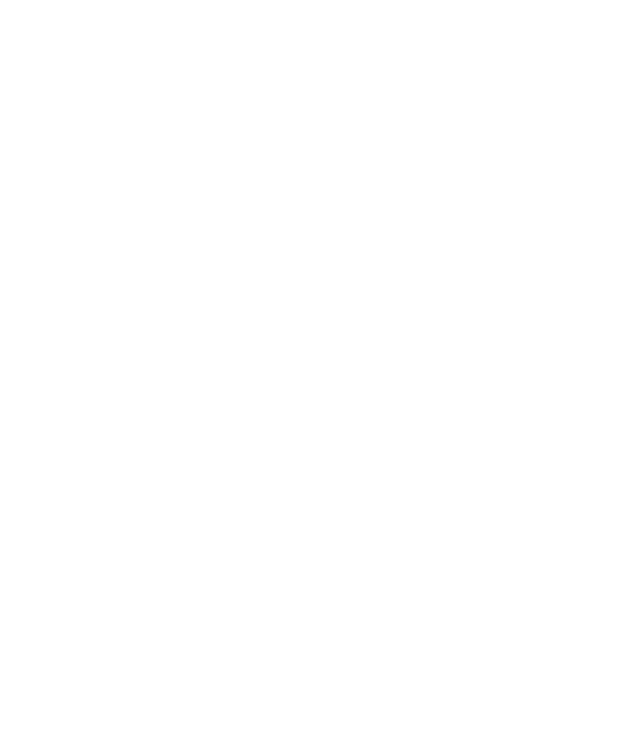
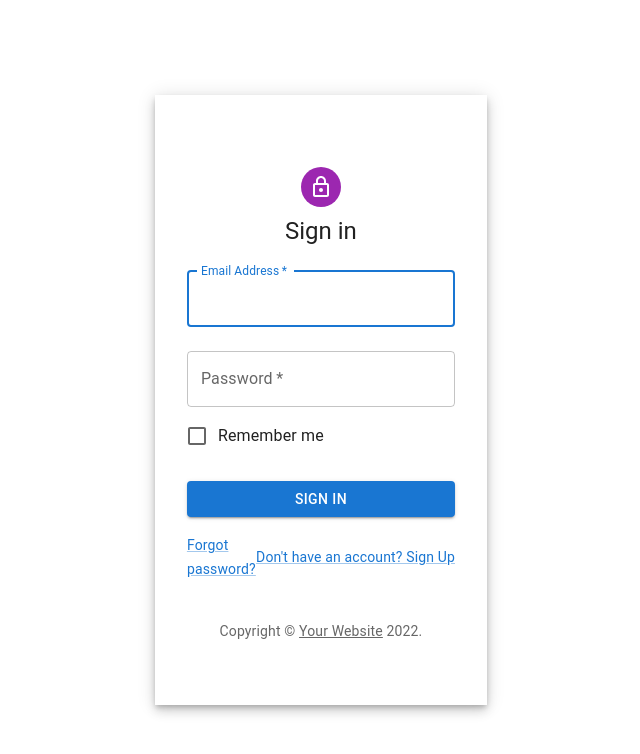
Before and after one commit to Quarantin33/PersonalProject-Ecommerce, a React (Create React App) app: page /prueba in a window 1280 px wide. Before the commit this address had no page. Shown: the top 754 px of the page, without its empty margins (310-950 px from the left). Built offline with nearby package versions, Linux system fonts and the light colour scheme; the HTML template or start-up script is replaced by a standard one.

Commit message:
View products details

```diff
--- a/src/App.css
+++ b/src/App.css
@@ -1,5 +1,8 @@
+/* @import url('https://fonts.googleapis.com/css2?family=Roboto+Condensed&display=swap'); */
+
 .App {
   text-align: center;
+  /* font-family: 'Roboto Condensed', sans-serif; */
 }
 
 .App-logo {
--- a/src/App.js
+++ b/src/App.js
@@ -1,4 +1,4 @@
-import "./App.css";
+// import "./App.css";
 import { BrowserRouter } from "react-router-dom";
 import AppRoutes from "./components/AppRoutes";
 
--- a/src/components/AppRoutes.jsx
+++ b/src/components/AppRoutes.jsx
@@ -1,13 +1,18 @@
 import React from "react";
 import { Routes, Route } from "react-router-dom";
 import LogIn from "../pages/LogIn";
+import LogPrueba from "../pages/LogPrueba";
+import ProductDetails from "../pages/ProductDetails";
 import Products from "../pages/Products";
 
 const AppRoutes = () => {
+
   return (
         <Routes>
           <Route index element={<LogIn />} />
+          <Route path="/prueba" element={<LogPrueba />} />
           <Route path="/products" element={<Products />} />
+          <Route path="/products/:productId" element={<ProductDetails />} />
         </Routes>
   );
 };
--- a/src/components/CardProduct.jsx
+++ b/src/components/CardProduct.jsx
@@ -1,11 +1,25 @@
-import * as React from 'react';
+import React, { useRef } from 'react';
 import Card from '@mui/material/Card';
 import CardContent from '@mui/material/CardContent';
 import CardMedia from '@mui/material/CardMedia';
 import Typography from '@mui/material/Typography';
 import { Button, CardActionArea, CardActions } from '@mui/material';
+import { useLocation, useNavigate } from 'react-router-dom';
 
-const CardProduct = ({image, title, price}) => {
+const CardProduct = ({id, image, title, price}) => {
+
+  const btnRef = useRef();
+  const location = useLocation();
+  const navigate = useNavigate();
+
+  const handleClick = () => {
+    const sufixUrl = `${location.pathname}/${btnRef.current.id}`
+    // products/id
+    // console.log(sufixUrl);
+
+    navigate(sufixUrl);
+  }
+
   return (
     <Card sx={{ maxWidth: 345 }}>
       <CardActionArea>
@@ -25,8 +39,8 @@ const CardProduct = ({image, title, price}) => {
         </CardContent>
       </CardActionArea>
       <CardActions>
-        <Button size="small" color="primary">
-          SHOW MORE...
+        <Button size="small" color="primary" onClick={handleClick} id={id} ref={btnRef}>
+          VIEW DETAILS...
         </Button>
       </CardActions>
     </Card>
--- a/src/components/GridProduct.jsx
+++ b/src/components/GridProduct.jsx
@@ -5,6 +5,7 @@ import CardProduct from "./CardProduct";
 import axiosService from "../services/axiosService";
 
 const GridProduct = ({ products, setProducts }) => {
+
   useEffect(() => {
     (async () => {
       const response = await axiosService.getAllProducts();
@@ -23,7 +24,7 @@ const GridProduct = ({ products, setProducts }) => {
         sx={{ padding: 2 }}
       >
         {products.map((prod, index) => (
-          <Grid key={index} item xs={3}>
+          <Grid key={index} item xs={4}>
             <CardProduct
               id={prod.id}
               image={prod.image}
--- /dev/null
+++ b/src/components/ProductContainer.css
@@ -0,0 +1,50 @@
+@import url('https://fonts.googleapis.com/css2?family=Roboto+Condensed&display=swap');
+
+.container {
+    height: 100vh;
+    min-height: 100%;
+    background: #ced4da ;
+    display: flex;
+    flex-direction: row;
+    justify-content: center;
+}
+
+.image-product {
+    height: 500px;
+    justify-content: center;
+}
+
+.image-item {
+    margin-top: 20px;
+    display: flex;
+    align-items: center;
+    height: 600px;
+    box-sizing: border-box;
+    margin-right: 180px;
+}
+
+.description-item {
+    font-family: 'Roboto Condensed', sans-serif;
+    width: 30%;
+    align-self: center;
+}
+
+div {
+    text-align: justify;
+    display: inline-block;
+    align-self: center;
+}
+
+h3 {
+    color: #228be6;
+}
+
+p {
+    font-weight: 600;
+    font-size: larger;
+    color: #228be6;
+}
+
+b {
+    color: #60676f;
+}
--- /dev/null
+++ b/src/components/ProductContainer.jsx
@@ -0,0 +1,20 @@
+import React from 'react'
+import "./ProductContainer.css"
+
+const ProductContainer = ({ id, image, title, price, description, category }) => {
+  return (
+    <div className='container'>
+        <div className='image-item'>
+            <img className='image-product' src={image} alt={title}/>
+        </div>
+        <div className='description-item'>
+            <h1>{title}</h1>
+            <h3><b>Category: </b>{category}</h3>
+            <div>{description}</div>
+            <p><b>Price: </b>${price}</p>
+        </div>
+    </div>
+  )
+}
+
+export default ProductContainer
--- a/src/pages/LogIn.jsx
+++ b/src/pages/LogIn.jsx
@@ -62,7 +62,7 @@ export default function SignInSide() {
 
   return (
     <ThemeProvider theme={theme}>
-      <Grid container component="main" sx={{ height: "100vh" }}>
+      {/* <Grid container component="main" sx={{ height: "100vh" }}>
         <CssBaseline />
         <Grid
           item
@@ -71,7 +71,7 @@ export default function SignInSide() {
           md={7}
           sx={{
             backgroundImage:
-              "url(https://taktic.es/wp-content/uploads/2020/02/ventajas-del-ecommerce.jpg.webp)",
+              "url(https://st.depositphotos.com/2117297/2191/i/450/depositphotos_21915909-stock-photo-attractive-woman-shopping.jpg)",
             backgroundRepeat: "no-repeat",
             backgroundColor: (t) =>
               t.palette.mode === "light"
@@ -151,6 +151,88 @@ export default function SignInSide() {
             </Box>
           </Box>
         </Grid>
+      </Grid> */}
+      <Grid container component="main" sx={{ height: '100vh' }}>
+        <CssBaseline />
+        <Grid
+          item
+          xs={false}
+          sm={4}
+          md={7}
+          sx={{
+            backgroundImage: 'url(https://source.unsplash.com/random)',
+            backgroundRepeat: 'no-repeat',
+            backgroundColor: (t) =>
+              t.palette.mode === 'light' ? t.palette.grey[50] : t.palette.grey[900],
+            backgroundSize: 'cover',
+            backgroundPosition: 'center',
+          }}
+        />
+        <Grid item xs={12} sm={8} md={5} component={Paper} elevation={6} square>
+          <Box
+            sx={{
+              my: 8,
+              mx: 4,
+              display: 'flex',
+              flexDirection: 'column',
+              alignItems: 'center',
+            }}
+          >
+            <Avatar sx={{ m: 1, bgcolor: 'secondary.main' }}>
+              <LockOutlinedIcon />
+            </Avatar>
+            <Typography component="h1" variant="h5">
+              Sign in
+            </Typography>
+            <Box component="form" noValidate onSubmit={handleSubmit} sx={{ mt: 1 }}>
+              <TextField
+                margin="normal"
+                required
+                fullWidth
+                id="email"
+                label="Email Address"
+                name="email"
+                autoComplete="email"
+                autoFocus
+              />
+              <TextField
+                margin="normal"
+                required
+                fullWidth
+                name="password"
+                label="Password"
+                type="password"
+                id="password"
+                autoComplete="current-password"
+              />
+              <FormControlLabel
+                control={<Checkbox value="remember" color="primary" />}
+                label="Remember me"
+              />
+              <Button
+                type="submit"
+                fullWidth
+                variant="contained"
+                sx={{ mt: 3, mb: 2 }}
+              >
+                Sign In
+              </Button>
+              <Grid container>
+                <Grid item xs>
+                  <Link href="#" variant="body2">
+                    Forgot password?
+                  </Link>
+                </Grid>
+                <Grid item>
+                  <Link href="#" variant="body2">
+                    {"Don't have an account? Sign Up"}
+                  </Link>
+                </Grid>
+              </Grid>
+              <Copyright sx={{ mt: 5 }} />
+            </Box>
+          </Box>
+        </Grid>
       </Grid>
     </ThemeProvider>
   );
--- /dev/null
+++ b/src/pages/LogPrueba.jsx
@@ -0,0 +1,127 @@
+import React from 'react';
+import Avatar from '@mui/material/Avatar';
+import Button from '@mui/material/Button';
+import CssBaseline from '@mui/material/CssBaseline';
+import TextField from '@mui/material/TextField';
+import FormControlLabel from '@mui/material/FormControlLabel';
+import Checkbox from '@mui/material/Checkbox';
+import Link from '@mui/material/Link';
+import Paper from '@mui/material/Paper';
+import Box from '@mui/material/Box';
+import Grid from '@mui/material/Grid';
+import LockOutlinedIcon from '@mui/icons-material/LockOutlined';
+import Typography from '@mui/material/Typography';
+import { createTheme, ThemeProvider } from '@mui/material/styles';
+
+function Copyright(props) {
+  return (
+    <Typography variant="body2" color="text.secondary" align="center" {...props}>
+      {'Copyright © '}
+      <Link color="inherit" href="https://mui.com/">
+        Your Website
+      </Link>{' '}
+      {new Date().getFullYear()}
+      {'.'}
+    </Typography>
+  );
+}
+
+const theme = createTheme();
+
+export default function SignInSide() {
+  const handleSubmit = (event) => {
+    event.preventDefault();
+    const data = new FormData(event.currentTarget);
+    console.log({
+      email: data.get('email'),
+      password: data.get('password'),
+    });
+  };
+
+  return (
+    <ThemeProvider theme={theme}>
+      <Grid container component="main" sx={{ height: '100vh' }}>
+        <CssBaseline />
+        <Grid
+          item
+          xs={false}
+          sm={4}
+          md={7}
+          sx={{
+            backgroundImage: 'url(https://source.unsplash.com/random)',
+            backgroundRepeat: 'no-repeat',
+            backgroundColor: (t) =>
+              t.palette.mode === 'light' ? t.palette.grey[50] : t.palette.grey[900],
+            backgroundSize: 'cover',
+            backgroundPosition: 'center',
+          }}
+        />
+        <Grid item xs={12} sm={8} md={5} component={Paper} elevation={6} square>
+          <Box
+            sx={{
+              my: 8,
+              mx: 4,
+              display: 'flex',
+              flexDirection: 'column',
+              alignItems: 'center',
+            }}
+          >
+            <Avatar sx={{ m: 1, bgcolor: 'secondary.main' }}>
+              <LockOutlinedIcon />
+            </Avatar>
+            <Typography component="h1" variant="h5">
+              Sign in
+            </Typography>
+            <Box component="form" noValidate onSubmit={handleSubmit} sx={{ mt: 1 }}>
+              <TextField
+                margin="normal"
+                required
+                fullWidth
+                id="email"
+                label="Email Address"
+                name="email"
+                autoComplete="email"
+                autoFocus
+              />
+              <TextField
+                margin="normal"
+                required
+                fullWidth
+                name="password"
+                label="Password"
+                type="password"
+                id="password"
+                autoComplete="current-password"
+              />
+              <FormControlLabel
+                control={<Checkbox value="remember" color="primary" />}
+                label="Remember me"
+              />
+              <Button
+                type="submit"
+                fullWidth
+                variant="contained"
+                sx={{ mt: 3, mb: 2 }}
+              >
+                Sign In
+              </Button>
+              <Grid container>
+                <Grid item xs>
+                  <Link href="#" variant="body2">
+                    Forgot password?
+                  </Link>
+                </Grid>
+                <Grid item>
+                  <Link href="#" variant="body2">
+                    {"Don't have an account? Sign Up"}
+                  </Link>
+                </Grid>
+              </Grid>
+              <Copyright sx={{ mt: 5 }} />
+            </Box>
+          </Box>
+        </Grid>
+      </Grid>
+    </ThemeProvider>
+  );
+}
--- /dev/null
+++ b/src/pages/ProductDetails.jsx
@@ -0,0 +1,36 @@
+import React, { useEffect, useState } from "react";
+import { useParams } from "react-router-dom";
+import CardProduct from "../components/CardProduct";
+import ProductContainer from "../components/ProductContainer";
+import axiosService from "../services/axiosService";
+
+const ProductDetails = () => {
+  const { productId } = useParams();
+  const [product, setProduct] = useState("");
+
+  useEffect(() => {
+    (async () => {
+      try {
+        const response = await axiosService.getSingleProduct(productId);
+        setProduct(response);
+      } catch (error) {
+        console.log(error);
+      }
+    })();
+  }, [productId]);
+
+  return (
+    //     <CardProduct
+    //     />
+    <ProductContainer
+      id={product.id}
+      image={product.image}
+      title={product.title}
+      price={product.price}
+      description={product.description}
+      category={product.category}
+    />
+  );
+};
+
+export default ProductDetails;
--- a/src/services/axiosService.js
+++ b/src/services/axiosService.js
@@ -19,6 +19,14 @@ class AxiosService {
 
         return response.data;
     }
+
+    async getSingleProduct(idProduct) {
+        const url = `${baseUrl}/products/${idProduct}`;
+
+        const response = await axios.get(url);
+
+        return response.data;
+    }
 }
 
 const axiosService = new AxiosService();
```
